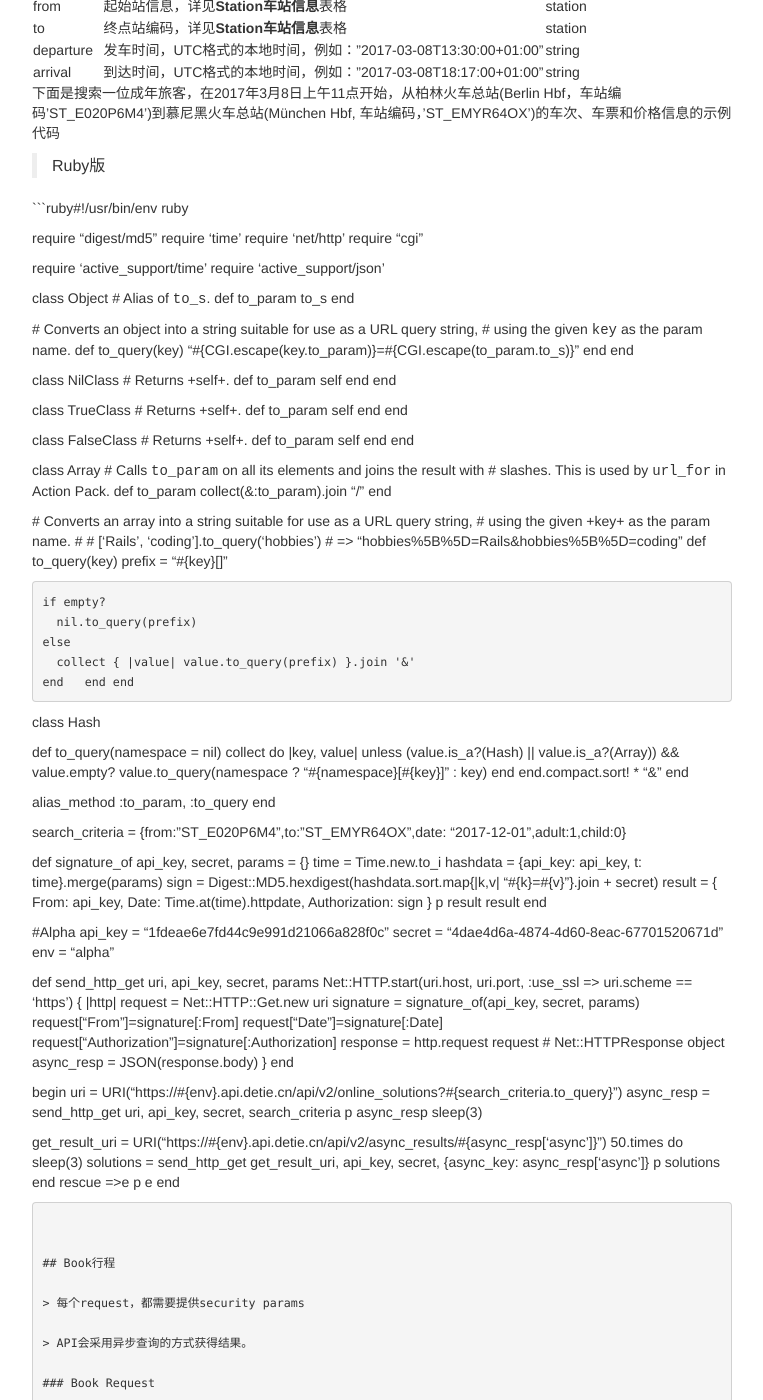
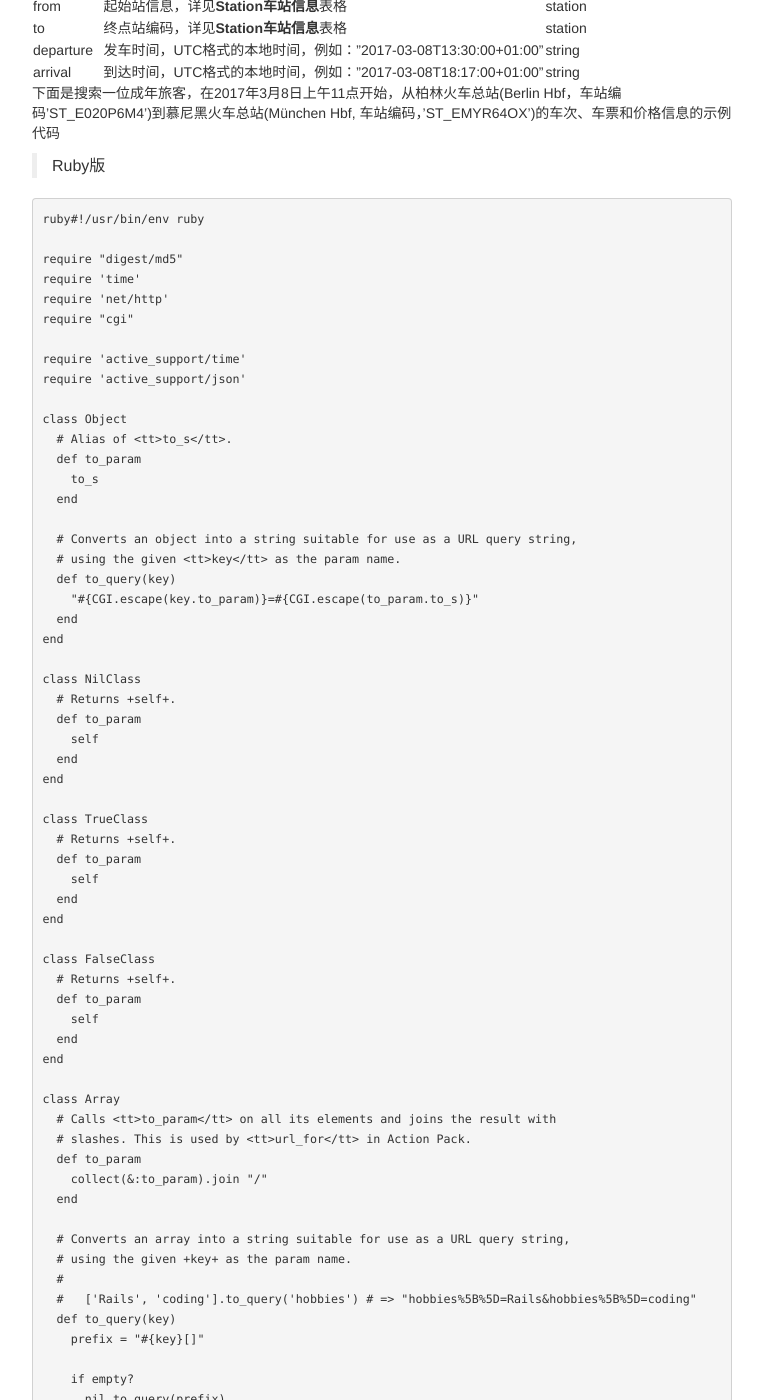
Before and after one commit to kyoangel/grailtrip, a Jekyll site: the page built from zh/pages/00_overview_v2.md, in a window 1280 px wide and 1400 px high, scrolled down 4415 px. Shown: the whole window, without its empty margins (258-1021 px from the left). Built offline with Jekyll 4.4.1, drawn with Linux system fonts in a browser that asks for light colours; some of the changed text lies outside the part shown.

Commit message:
fixed code format

````diff
--- a/zh/pages/00_overview_v2.md
+++ b/zh/pages/00_overview_v2.md
@@ -258,7 +258,8 @@ GET /api/v2/async_results/{async_key}
 
 > Ruby版
 
-```ruby#!/usr/bin/env ruby
+```ruby
+ruby#!/usr/bin/env ruby
 
 require "digest/md5"
 require 'time'
````
